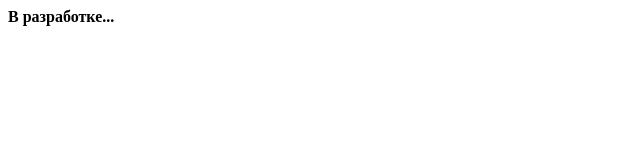
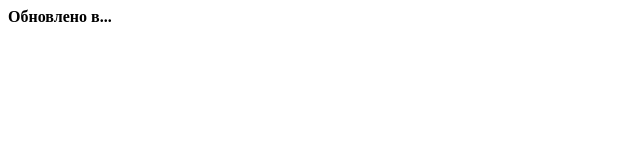
Before and after one commit to dimashloyger02/my-rep-01, a plain HTML site: page index.html in a window 1280 px wide. Shown: the full height of the page, 0-640 px from the left. Drawn offline with Linux system fonts and the light colour scheme.

Commit message:
Update index.html

```diff
--- a/index.html
+++ b/index.html
@@ -1,3 +1,3 @@
-<b>В разработке...</b>
+<b>Обновлено в...</b>
 
 <script src="https://raw.githubusercontent.com/dimashloyger02/my-rep-01/refs/heads/main/script.js"></script>
```
